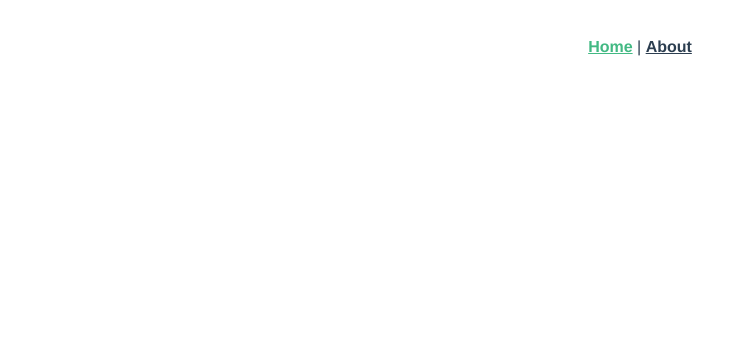
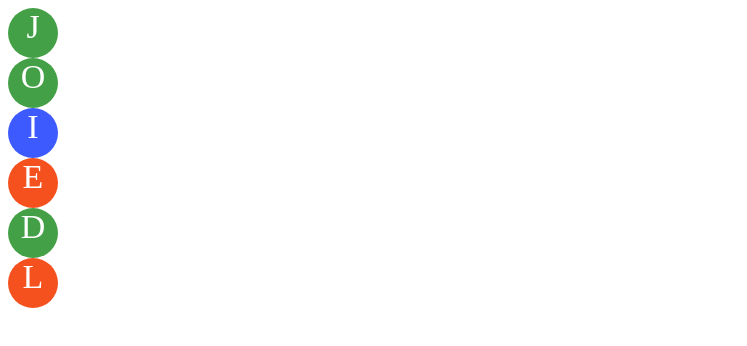
Before and after one commit to Tardigrada777/swapp, a Vue app: page / in a window 1280 px wide. Shown: the top 346 px of the page, without its empty margins (0-747 px from the left). Built offline with nearby package versions, Linux system fonts and the light colour scheme.

Commit message:
avatarColor function

```diff
--- a/src/App.vue
+++ b/src/App.vue
@@ -1,29 +1,8 @@
 <template>
   <div id="app">
-    <div id="nav">
-      <router-link to="/">Home</router-link> |
-      <router-link to="/about">About</router-link>
-    </div>
-    <router-view/>
+    <router-view />
   </div>
 </template>
 
 <style lang="scss">
-#app {
-  font-family: 'Avenir', Helvetica, Arial, sans-serif;
-  -webkit-font-smoothing: antialiased;
-  -moz-osx-font-smoothing: grayscale;
-  text-align: center;
-  color: #2c3e50;
-}
-#nav {
-  padding: 30px;
-  a {
-    font-weight: bold;
-    color: #2c3e50;
-    &.router-link-exact-active {
-      color: #42b983;
-    }
-  }
-}
 </style>
--- a/src/components/HelloWorld.vue
+++ /dev/null
@@ -1,58 +0,0 @@
-<template>
-  <div class="hello">
-    <h1>{{ msg }}</h1>
-    <p>
-      For a guide and recipes on how to configure / customize this project,<br>
-      check out the
-      <a href="https://cli.vuejs.org" target="_blank" rel="noopener">vue-cli documentation</a>.
-    </p>
-    <h3>Installed CLI Plugins</h3>
-    <ul>
-      <li><a href="https://github.com/vuejs/vue-cli/tree/dev/packages/%40vue/cli-plugin-babel" target="_blank" rel="noopener">babel</a></li>
-      <li><a href="https://github.com/vuejs/vue-cli/tree/dev/packages/%40vue/cli-plugin-eslint" target="_blank" rel="noopener">eslint</a></li>
-    </ul>
-    <h3>Essential Links</h3>
-    <ul>
-      <li><a href="https://vuejs.org" target="_blank" rel="noopener">Core Docs</a></li>
-      <li><a href="https://forum.vuejs.org" target="_blank" rel="noopener">Forum</a></li>
-      <li><a href="https://chat.vuejs.org" target="_blank" rel="noopener">Community Chat</a></li>
-      <li><a href="https://twitter.com/vuejs" target="_blank" rel="noopener">Twitter</a></li>
-      <li><a href="https://news.vuejs.org" target="_blank" rel="noopener">News</a></li>
-    </ul>
-    <h3>Ecosystem</h3>
-    <ul>
-      <li><a href="https://router.vuejs.org" target="_blank" rel="noopener">vue-router</a></li>
-      <li><a href="https://vuex.vuejs.org" target="_blank" rel="noopener">vuex</a></li>
-      <li><a href="https://github.com/vuejs/vue-devtools#vue-devtools" target="_blank" rel="noopener">vue-devtools</a></li>
-      <li><a href="https://vue-loader.vuejs.org" target="_blank" rel="noopener">vue-loader</a></li>
-      <li><a href="https://github.com/vuejs/awesome-vue" target="_blank" rel="noopener">awesome-vue</a></li>
-    </ul>
-  </div>
-</template>
-
-<script>
-export default {
-  name: 'HelloWorld',
-  props: {
-    msg: String
-  }
-}
-</script>
-
-<!-- Add "scoped" attribute to limit CSS to this component only -->
-<style scoped lang="scss">
-h3 {
-  margin: 40px 0 0;
-}
-ul {
-  list-style-type: none;
-  padding: 0;
-}
-li {
-  display: inline-block;
-  margin: 0 10px;
-}
-a {
-  color: #42b983;
-}
-</style>
--- /dev/null
+++ b/src/utils/avatarColor.js
@@ -0,0 +1,18 @@
+export function avatarColor(name = '') {
+  const colors = [
+    '#3d5afe',
+    '#43a047',
+    '#ff6f00',
+    '#f4511e',
+    '#9c27b0',
+    '#00796b',
+    '#9c27b0',
+    '#ec407a'
+  ];
+
+  const letterIndex = (Math.random() * (name.length - 1)).toFixed(0);
+  const letter = name[letterIndex];
+
+  const colorIndex = (letter.charCodeAt(0) - 65) % colors.length;
+  return colors[colorIndex];
+}
--- a/src/views/Home.vue
+++ b/src/views/Home.vue
@@ -1,10 +1,36 @@
 <template>
-  <div class="home"></div>
+  <div class="home">
+    <div class="round" :style="{backgroundColor: color('John')}">J</div>
+    <div class="round" :style="{backgroundColor: color('Oby')}">O</div>
+    <div class="round" :style="{backgroundColor: color('Ioda')}">I</div>
+    <div class="round" :style="{backgroundColor: color('Ed')}">E</div>
+    <div class="round" :style="{backgroundColor: color('Dart')}">D</div>
+    <div class="round" :style="{backgroundColor: color('Lia')}">L</div>
+  </div>
 </template>
 
 <script>
+import { avatarColor } from "../utils/avatarColor";
+
 export default {
   name: "home",
-  components: {}
+  components: {},
+  methods: {
+    color(name) {
+      return avatarColor(name);
+    }
+  }
 };
 </script>
+
+<style lang="scss">
+.round {
+  width: 50px;
+  height: 50px;
+  border-radius: 50%;
+
+  color: #fff;
+  text-align: center;
+  font-size: 34px;
+}
+</style>
```
Also changed, not shown: src/assets/_colors.scss (added).
